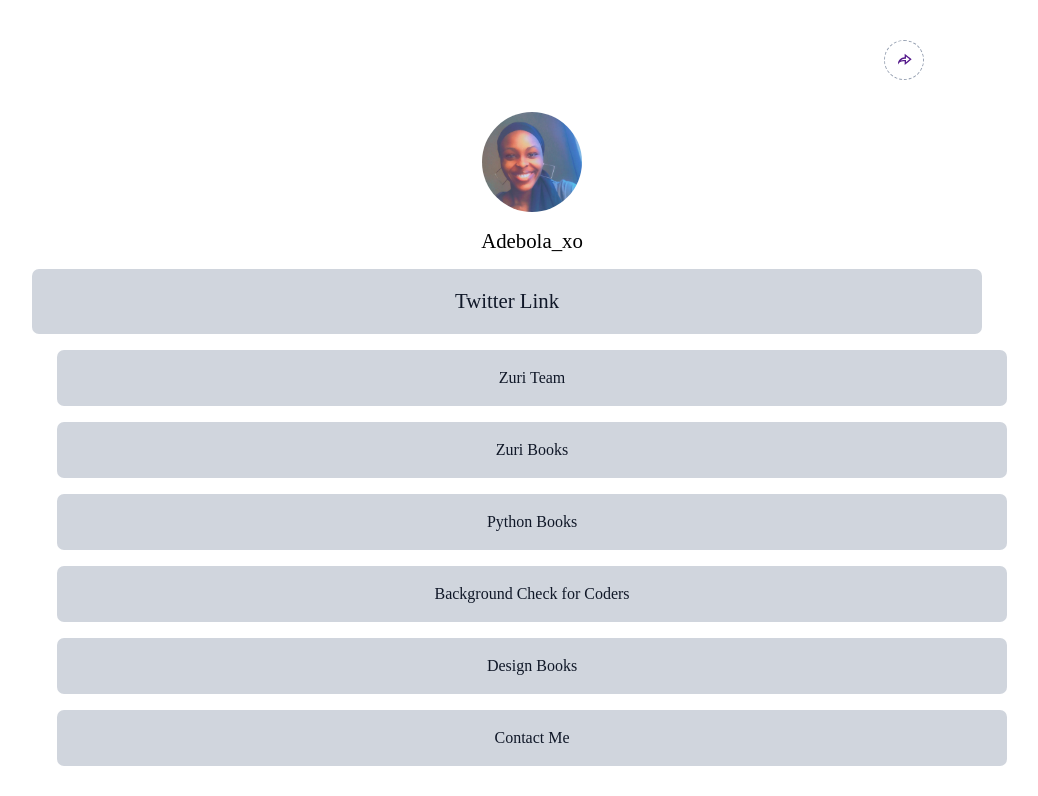
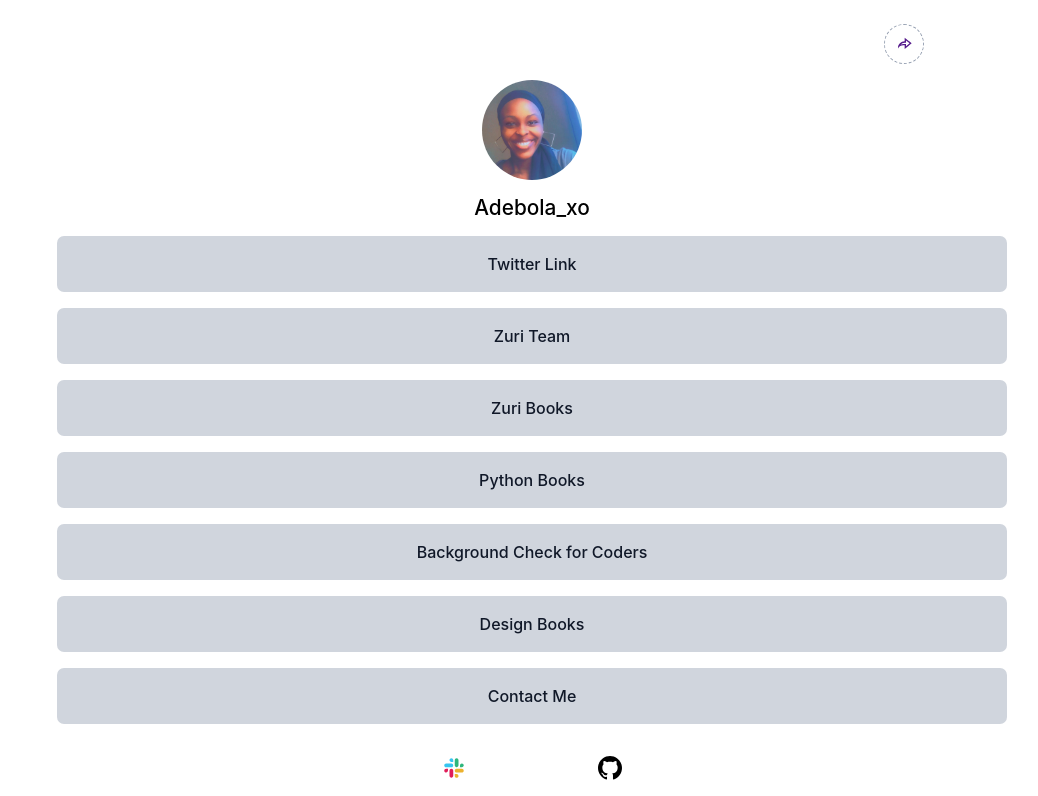
Before and after one commit to harshleey/linktree-clone-task-two, a React (Vite) app: page / in a window 1280 px wide. Shown: the top 796 px of the page, without its empty margins (108-1146 px from the left). Built offline with nearby package versions, Linux system fonts and the light colour scheme.

Commit message:
Fix: A bug fix

```diff
--- a/linksData.js
+++ b/linksData.js
@@ -1,38 +1,42 @@
 export default [
     {
         id: 1,
-        idName: "twitter",
-        link: "twitter.com/harshleey",
-        webName: "Twitter Link"
+        idName: "",
+        link: "twitter.com/adebola_xo",
+        webName: "Twitter Link",
     },
     {
         id: 2,
-        idName: "button_zuri",
+        idName: "btn__zuri",
         link: "training.zuri.team/",
-        webName: "Zuri Team"
+        webName: "Zuri Team",
     },
     {
         id: 3,
-        idName: "",
+        idName: "books",
         link: "books.zuri.team/",
-        webName: "Zuri Books"
+        webName: "Zuri Books",
+        title:"Your one stop for getting books on design and coding"
     },
     {
         id: 4,
-        idName: "",
-        link: "books.zuri.team/python-for-beginners?ref_id=<yourslackname>",
-        webName: "Python Books"
+        idName: "book__pyhton",
+        link: "books.zuri.team/python-for-beginners?ref_id=wonuola",
+        webName: "Python Books",
+        title:"Get access to resources to help get an headstart on your tech career"
     },
     {
         id: 5,
-        idName: "",
+        idName: "pitch",
         link: "background.zuri.team/",
-        webName: "Background Check for Coders"
+        webName: "Background Check for Coders",
+        title:"Come give your code some validation at affordable prices"
     },
     {
         id: 6,
-        idName: "",
+        idName: "book__design",
         link: "books.zuri.team/design-rules",
-        webName: "Design Books"
+        webName: "Design Books",
+        title:"Want to be a designer? Start Here"
     }
 ]
--- a/src/index.css
+++ b/src/index.css
@@ -6,6 +6,10 @@
   --font-family: Inter, Avenir, Helvetica, Arial, sans-serif;
   font-size: 16px;
   line-height: 24px;
+}
+
+body {
+  font-family: var(--font-family);
 }
 
 ul li{
@@ -26,7 +30,7 @@
   width: 90%;
   display: flex;
   justify-content: flex-end;
-  padding: 2em 0.5em;
+  padding: 1em 0.5em ;
 }
 
 #share-icon {
```
